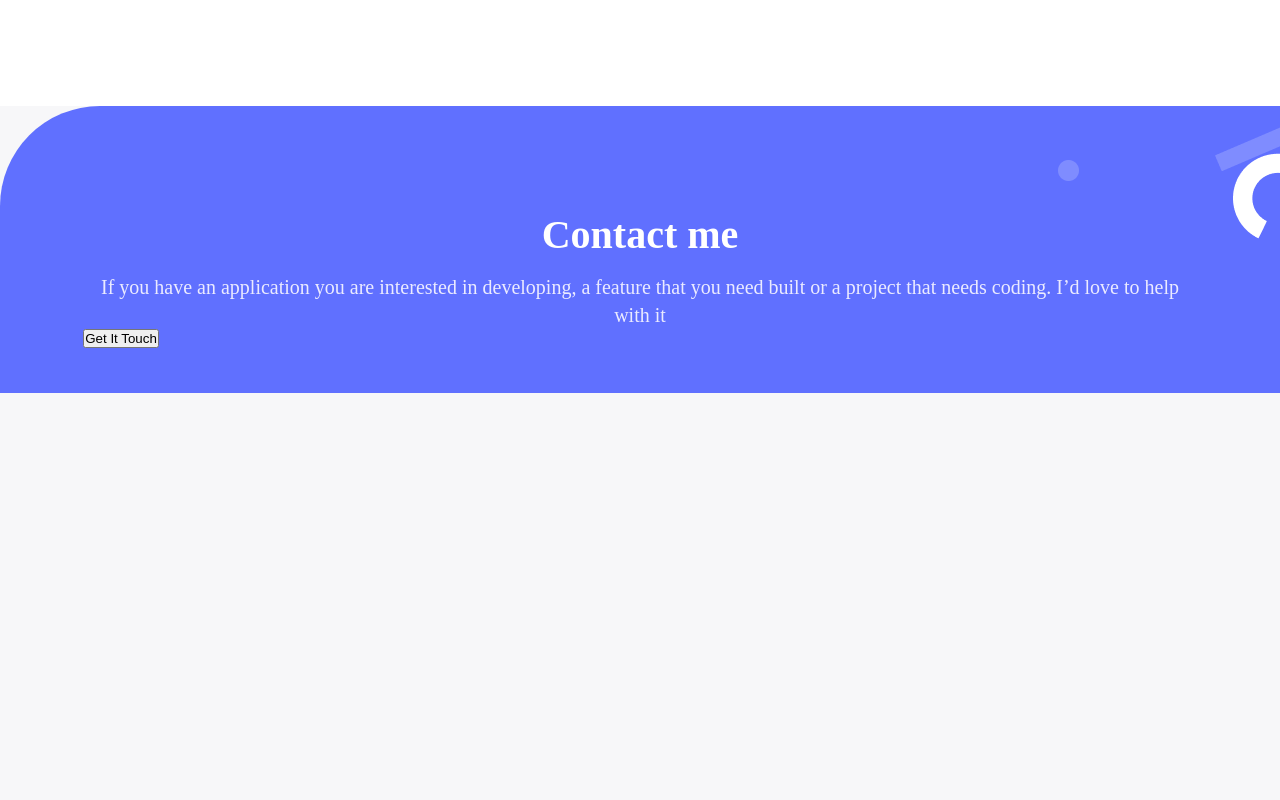
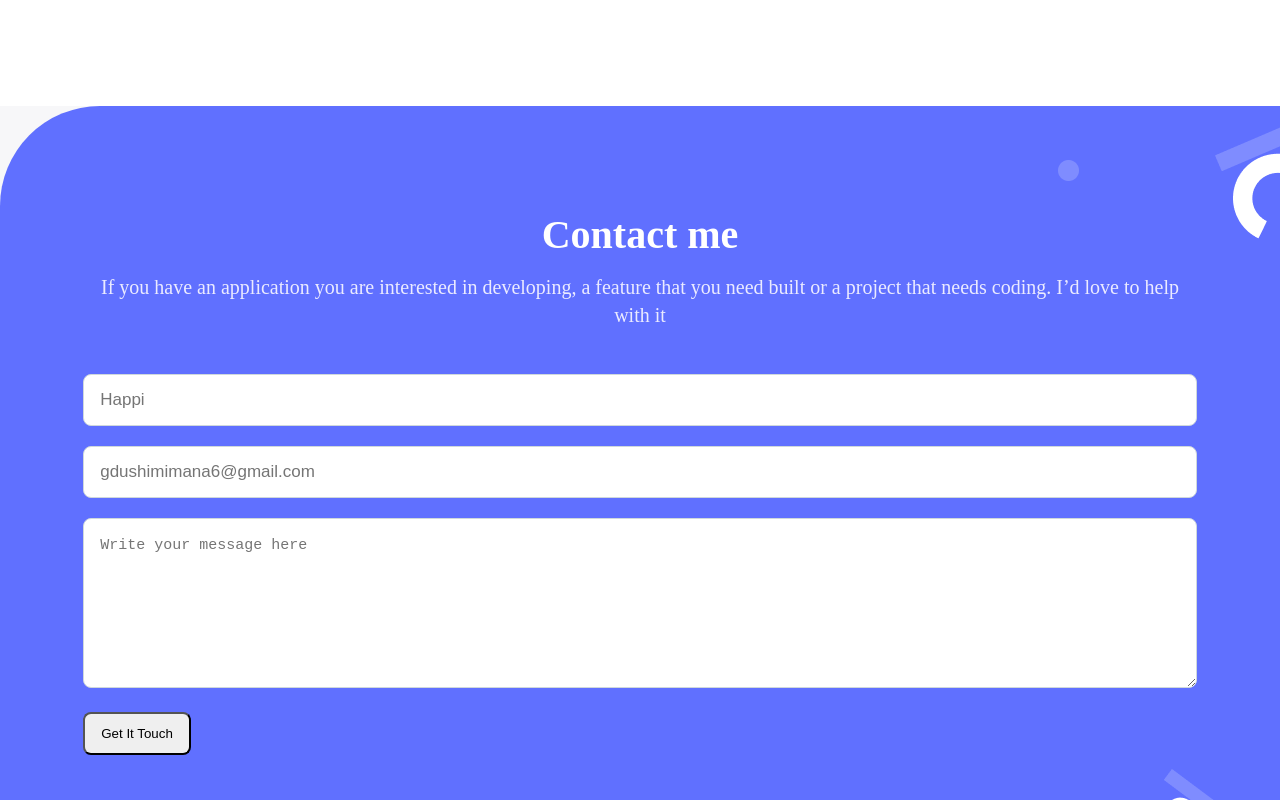
Before and after one commit to gilberthappi/Portfolio_setup_and_mobile_first, a website: page index.html in a window 1280 px wide. Shown: the part 6649-7449 px from the top of the page. Before the commit the page ends 7042 px from the top, so only its background shows below. Drawn offline with Linux system fonts and the light colour scheme.

Commit message:
updates colaborator in html and css to contact-form

```diff
--- a/index.html
+++ b/index.html
@@ -258,7 +258,33 @@
           </p>
         </div>
         <form class="myForm" action="https://formspree.io/f/xrgrvjjr" method="post">
-          <!--insert here-->
+            <ul class="contact-form">
+                <li>
+                  <input
+                    type="text"
+                    name="name"
+                    maxlength="30"
+                    placeholder="Happi"
+                    required
+                  />
+                </li>
+                <li>
+                  <input
+                    type="email"
+                    name="email"
+                    placeholder="gdushimimana6@gmail.com"
+                    required
+                  />
+                </li>
+                <li>
+                  <textarea
+                    name="message"
+                    maxlength="500"
+                    placeholder="Write your message here"
+                    required
+                  ></textarea>
+                </li>
+              </ul>
           <button type="submit">Get It Touch</button>
         </form>
       </footer>
--- a/style.css
+++ b/style.css
@@ -423,6 +423,42 @@ body {
     padding-bottom: 45px;
   }
 
-  /**insert here**/
+  .contact-form {
+    width: 100%;
+    padding: 45px 0 0 0;
+    display: flex;
+    flex-direction: column;
+  }
+  .contact-form input {
+    width: 100%;
+    margin-bottom: 20px;
+    padding: 15px 38px 15px 16px;
+    border-radius: 8px;
+    border: 1px solid #CFD8DC;
+    color: #172B4D;
+    font-weight: normal;
+    font-size: 17px;
+    line-height: 20px;
+  }
+  .contact-form textarea {
+    width: 100%;
+    min-width: 100%;
+    max-width: 100%;
+    margin-bottom: 20px;
+    padding: 15px 38px 15px 16px;
+    border-radius: 8px;
+    border: 1px solid #CFD8DC;
+  color: #B3BAC5;
+  font-weight: normal;
+  font-size: 15px;
+  line-height: 24px;
+  min-height: 170px;
+}
+.myForm button {
+  margin: 0;
+  padding: 12px 16px;
+  width: auto;
+  border-radius: 8px;
+}
 
 }
```
